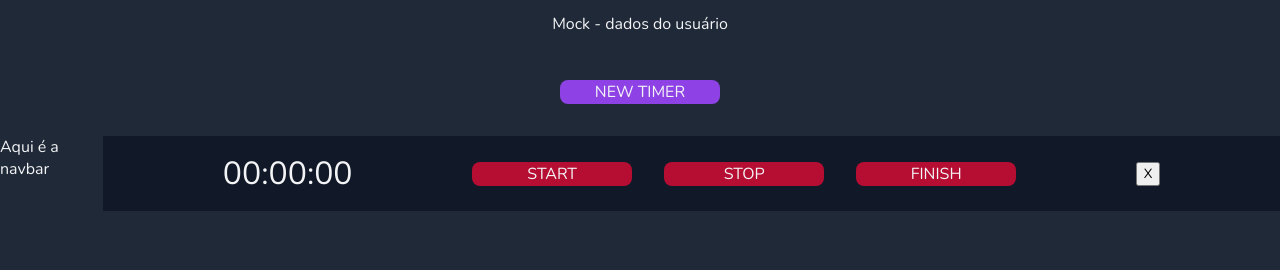
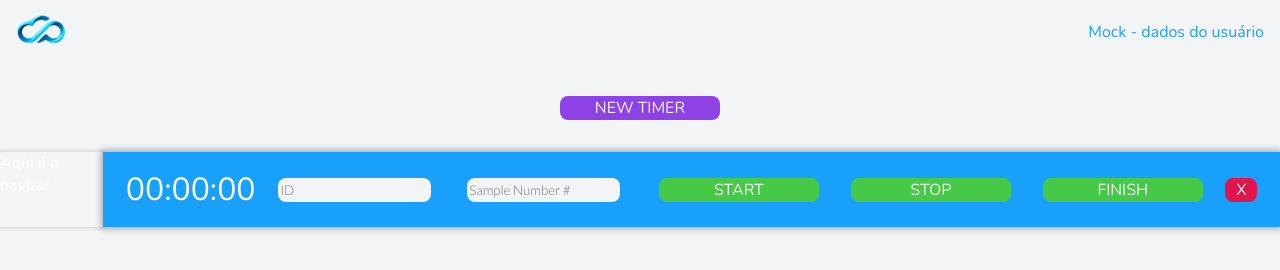
Before and after one commit to mikedpsm/desafio-binahki, a website: page public/timers/index.html in a window 1280 px wide. Drawn offline with nearby package versions, Linux system fonts and the light colour scheme.

Commit message:
Input verification + styling

```diff
--- a/public/timers/index.html
+++ b/public/timers/index.html
@@ -15,7 +15,10 @@
     <script src="script.js" defer></script>
   </head>
   <body>
-    <header><span>Mock - dados do usuário</span></header>
+    <header>
+      <a href="index.html"><img src="../../src/assets/binahki-logo.png" alt="Logo da Binahki"></a>
+      <span>Mock - dados do usuário</span>
+    </header>
 
     <button type=""button" id="addTimer" class="newTimerBtn">NEW TIMER</button>
 
@@ -27,13 +30,19 @@
         <div class="watch">
           <div id="timer1" class="time">00:00:00</div>
 
+          <div class="input-container">
+            <label for="idInput" class="hidden">An ID is mandatory!</label>
+            <input type="text" name="Identification" placeholder="ID" id="idInput">
+            <input type="number" onkeypress="return event.charCode >= 48 && event.charCode <= 57" placeholder="Sample Number #"/>
+          </div>
+
           <div class="controls">
             <button id="start1">START</button>
             <button id="stop1">STOP</button>
             <button id="reset1">FINISH</button>
           </div>
 
-          <button id="close1">X</button>
+          <button class="endTimer" id="close1">X</button>
         </div>
       </div>
     </div>
--- a/public/timers/script.js
+++ b/public/timers/script.js
@@ -1,13 +1,22 @@
 const time_el = document.getElementById("timer1");
+
 const start_btn = document.getElementById("start1");
 const stop_btn = document.getElementById("stop1");
 const reset_btn = document.getElementById("reset1");
-const close_btn = document.
+const close_btn = document.getElementById("close1");
+const addTimer_btn = document.getElementById("addTimer");
+
 const watchContainer = document.querySelector(".watch-container");
-const addTimer_btn = document.getElementById("addTimer");
+const idInput = document.getElementById("idInput");
+const label = document.querySelector(".input-container label");
 
 let seconds = 0;
 let interval = null;
+
+const objTimer = {
+  seconds,
+  interval,
+};
 
 // Reference for timer id controllers
 let timerNumber = 2;
@@ -35,8 +44,13 @@ function timer() {
 function start() {
   if (interval) {
     return;
+  } else if (!interval && idInput.textContent === "") {
+    idInput.style.border = "0.2rem solid var(--warning)";
+    label.classList.remove("hidden");
+    return;
   }
 
+  label.classList.add("hidden");
   interval = setInterval(timer, 1000);
 }
 
@@ -51,8 +65,9 @@ function finish() {
   time_el.innerText = "00:00:00";
 }
 
-function close(){
-
+function close() {
+  stop();
+  seconds = 0;
 }
 
 // Dynamic HTML
@@ -85,7 +100,6 @@ function createTimer() {
   newControls.append(newFinishBtn);
   newControls.append(newCloseBtn);
 
-
   const newTimer = document.createElement("div");
   newTimer.classList.add("watch");
   newTimer.append(newTime);
--- a/public/timers/style.css
+++ b/public/timers/style.css
@@ -1,34 +1,57 @@
 :root {
-  --primary: #f70a39b7;
+  --red: #ff0033de;
   --dark: #1f2937;
-  --darkdark: #111827;
+  --darker: #111827;
+  --blue: #8e42e6;
+  --primary: #18a0fb;
+  --background: #025bac;
   --light: #f3f4f6;
-  --blue: #8e42e6;
+  --white: #ffffff;
+  --green: #46c946;
+  --warning: #ff050583;
 }
 
 * {
   box-sizing: border-box;
+
+  font-family: "Nunito", sans-serif;
+
   margin: 0;
-  font-family: "Nunito", sans-serif;
+}
+
+input::-webkit-outer-spin-button,
+input::-webkit-inner-spin-button {
+  -webkit-appearance: none;
+  margin: 0;
+}
+
+input[type="number"] {
+  -moz-appearance: textfield;
 }
 
 body {
   display: flex;
   flex-direction: column;
 
-  background: var(--dark);
-  color: var(--light);
+  background: var(--light);
+  color: var(--white);
 }
 
 header {
   display: flex;
   align-items: center;
-  justify-content: center;
+  justify-content: space-between;
 
   height: 3rem;
   width: 100%;
+  padding: 2rem 1rem;
 
-  background-color: var(--dark);
+  color: var(--primary);
+}
+
+header img {
+  width: 50px;
+  height: 50px;
 }
 
 .content-container {
@@ -36,12 +59,30 @@ header {
   flex-direction: row;
 }
 
+.content-container input {
+  border: none;
+  outline: none;
+
+  font-family: "Lato", sans-serif;
+  border-radius: 0.5rem;
+  height: 1.5rem;
+  margin: 0 1rem;
+
+  background-color: var(--light);
+  color: var(--blue);
+}
+
+.navbar {
+  box-shadow: 0 0 0.2rem 0.1rem rgba(0, 0, 0, 0.1);
+}
+
 .watch-container {
   display: flex;
   flex-direction: column;
 
   width: 100%;
-  background-color: var(--darkdark);
+  background-color: var(--primary);
+  box-shadow: 0 0 0.4rem 0.1rem rgba(0, 0, 0, 0.3);
 }
 
 .watch {
@@ -63,42 +104,49 @@ header {
   justify-content: center;
 }
 
-.controls button,
-.newTimerBtn {
+button {
   appearance: none;
   background: none;
   border: none;
   outline: none;
   user-select: none;
 
-  cursor: pointer;
-
   color: var(--light);
   font-size: 1rem;
-  background-color: var(--primary);
-  margin: 0 1rem;
-  border-radius: 0.5rem;
-  width: 10rem;
+  text-align: center;
+  transition: 0.4s;
   max-height: 3rem;
   height: 1.5rem;
-  text-align: center;
-
-  transition: 0.4s;
+  border-radius: 0.5rem;
+  cursor: pointer;
 }
 
-#addTimer {
+.controls button,
+.newTimerBtn {
+  background-color: var(--green);
+  margin: 0 1rem;
+
+  width: 10rem;
+}
+
+.newTimerBtn {
   margin: 2rem auto;
   background-color: var(--blue);
 }
 
-#addTimer button:hover {
+button:hover {
   opacity: 0.7;
 }
 
-.controls button:hover {
-  opacity: 0.7;
+button:active {
+  background-color: var(--dark);
 }
 
-.controls button:active {
-  background-color: var(--dark);
+.endTimer {
+  background-color: var(--red);
+  width: 2rem;
 }
+
+.hidden {
+  display: none;
+}
```
Also changed, not shown: src/assets/binahki-logo.png (added).
